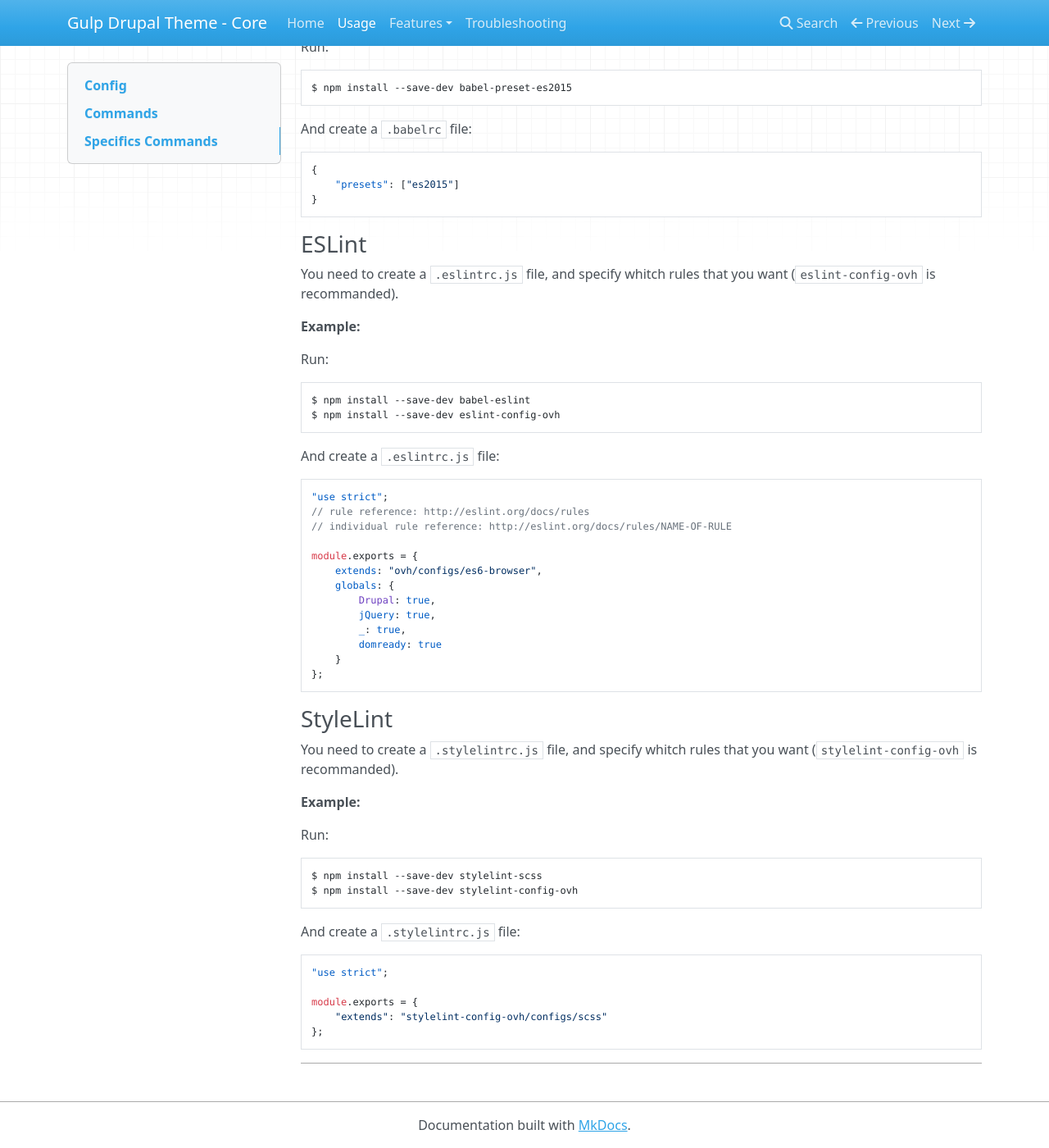
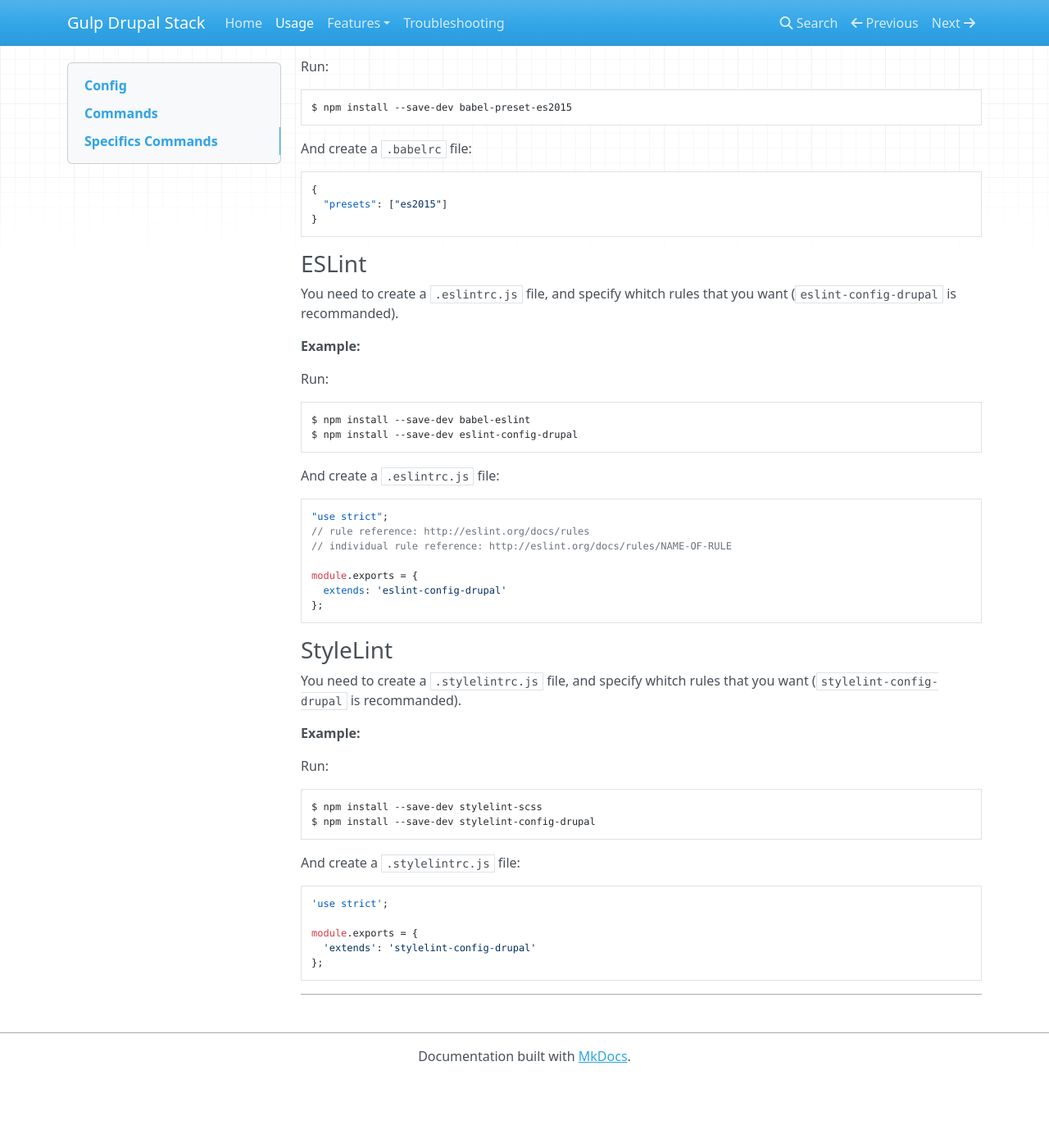
Before and after one commit to ovh/gulp-drupal-stack, an MkDocs documentation site: the page built from docs/usage.md, in a window 1280 px wide and 1400 px high, scrolled down 807 px. Shown: the whole window at 82% size. Built offline with MkDocs 1.6.1, drawn with Linux system fonts in a browser that asks for light colours; nearby versions of some CDN libraries; old or Windows-style settings are respelled for this version of MkDocs; after the commit the page ends 2123 px from its top, so only the background shows below that; some of the changed text lies outside the part shown.

Commit message:
refactor(all): switch to gulp-drupal-task

````diff
--- a/docs/usage.md
+++ b/docs/usage.md
@@ -42,20 +43,20 @@ $ npm install --save-dev babel-preset-es2015
 And create a `.babelrc` file:
 ```json
 {
-    "presets": ["es2015"]
+  "presets": ["es2015"]
 }
 ```
 
 ### ESLint
 
-You need to create a `.eslintrc.js` file, and specify whitch rules that you want (`eslint-config-ovh` is recommanded).
+You need to create a `.eslintrc.js` file, and specify whitch rules that you want (`eslint-config-drupal` is recommanded).
 
 **Example:**
 
 Run:
 ```bash
 $ npm install --save-dev babel-eslint
-$ npm install --save-dev eslint-config-ovh
+$ npm install --save-dev eslint-config-drupal
 ```
 And create a `.eslintrc.js` file:
 ```javascript
@@ -64,33 +65,27 @@ And create a `.eslintrc.js` file:
 // individual rule reference: http://eslint.org/docs/rules/NAME-OF-RULE
 
 module.exports = {
-    extends: "ovh/configs/es6-browser",
-    globals: {
-        Drupal: true,
-        jQuery: true,
-        _: true,
-        domready: true
-    }
+  extends: 'eslint-config-drupal'
 };
 ```
 
 ### StyleLint
 
-You need to create a `.stylelintrc.js` file, and specify whitch rules that you want (`stylelint-config-ovh` is recommanded).
+You need to create a `.stylelintrc.js` file, and specify whitch rules that you want (`stylelint-config-drupal` is recommanded).
 
 **Example:**
 
 Run:
 ```bash
 $ npm install --save-dev stylelint-scss
-$ npm install --save-dev stylelint-config-ovh
+$ npm install --save-dev stylelint-config-drupal
 ```
 And create a `.stylelintrc.js` file:
 ```javascript
-"use strict";
+'use strict';
 
 module.exports = {
-    "extends": "stylelint-config-ovh/configs/scss"
+  'extends': 'stylelint-config-drupal'
 };
 ```
 
--- a/mkdocs.yml
+++ b/mkdocs.yml
@@ -1,4 +1,4 @@
-site_name: Gulp Drupal Theme - Core
+site_name: Gulp Drupal Stack
 docs_dir: docs
 
 pages:
````
Also changed, not shown: other parts of docs/usage.md (+2 -1 lines), README.md (+7 -7 lines), docs/features/drupal-drush.md (+3 -3 lines), docs/index.md (+9 -7 lines), gulpfile.default.yml (+12 -8 lines), package.json (+12 -12 lines), .github/CONTRIBUTING.md, 4 other files.
